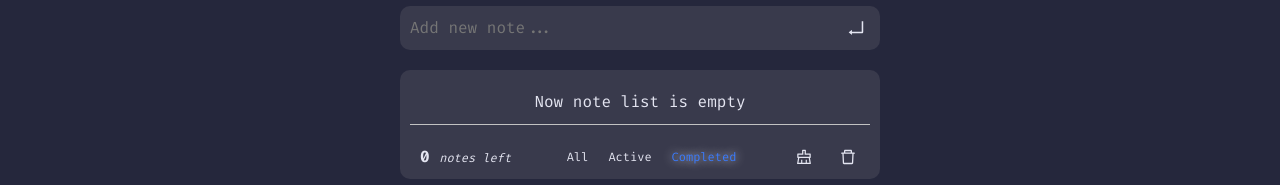
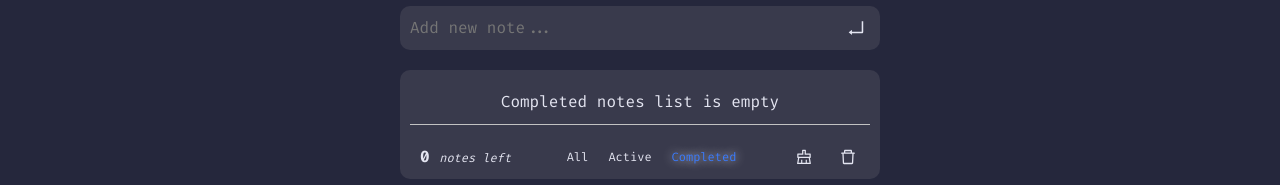
Before and after one commit to bakNa2t/type2note, a React (Vite) app: page / in a window 1280 px wide. Both pictures are taken after a click on the button "Completed". Shown: the part 162-347 px from the top of the page. Built offline with nearby package versions, Linux system fonts and the light colour scheme; the HTML template or start-up script is replaced by a standard one.

Commit message:
Added toFiltered to display certain note for filte'sr category

```diff
--- a/src/ui-blocks/NoteField.jsx
+++ b/src/ui-blocks/NoteField.jsx
@@ -16,11 +16,18 @@ const StyledNoteField = styled.ul`
 
 function NoteField() {
   const filteredNotes = useSelector(selectFilteredNotes);
+  const toFiltered = useSelector((state) => state.note.filter);
 
   return (
     <StyledNoteField>
       {filteredNotes.length === 0 ? (
-        <NoteEmpty>Now note list is empty</NoteEmpty>
+        toFiltered === "active" ? (
+          <NoteEmpty>Active notes list is empty</NoteEmpty>
+        ) : toFiltered === "completed" ? (
+          <NoteEmpty>Completed notes list is empty</NoteEmpty>
+        ) : (
+          <NoteEmpty>Now note list is empty</NoteEmpty>
+        )
       ) : (
         filteredNotes.map((note) => <NoteItem note={note} key={note.id} />)
       )}
```
